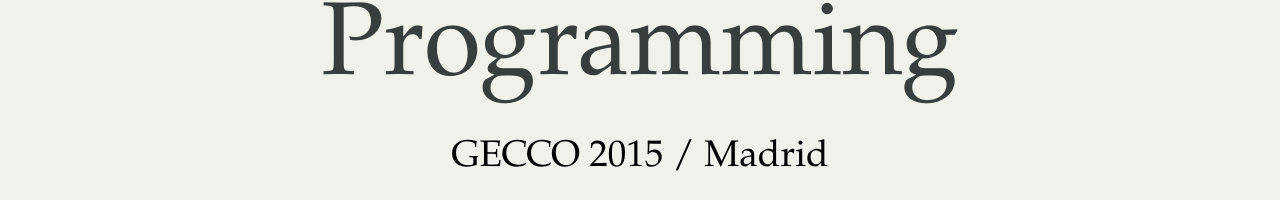
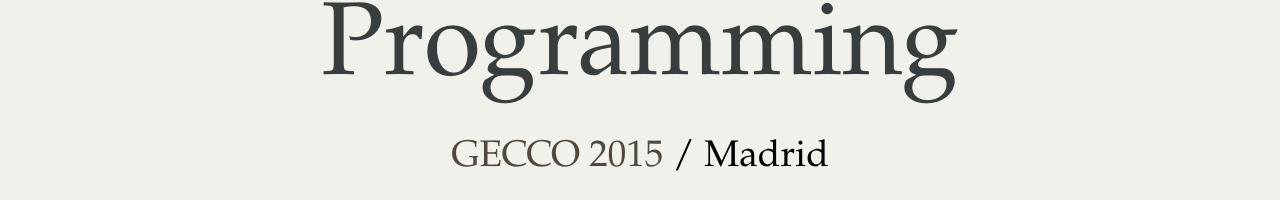
Before and after one commit to NicMcPhee/XO-bias-study, a website: page talks/GECCO15/index.html in a window 1280 px wide. Shown: the part 320-520 px from the top of the page. Drawn offline with Linux system fonts and the light colour scheme.

Commit message:
Added a link to the GECCO web page on title slide.

```diff
--- a/talks/GECCO15/index.html
+++ b/talks/GECCO15/index.html
@@ -45,7 +45,7 @@
 				<section id="title_slide">
 					<h1>Impact of Crossover Bias in Genetic Programming</h1>
 					<p>
-						GECCO 2015 / Madrid
+						<a href="http://www.sigevo.org/gecco-2015/">GECCO 2015</a> / Madrid
 					</p>
 					<p>
 							<a href="http://twitter.com/NicMcPhee">@Nic McPhee</a> </br>
```
